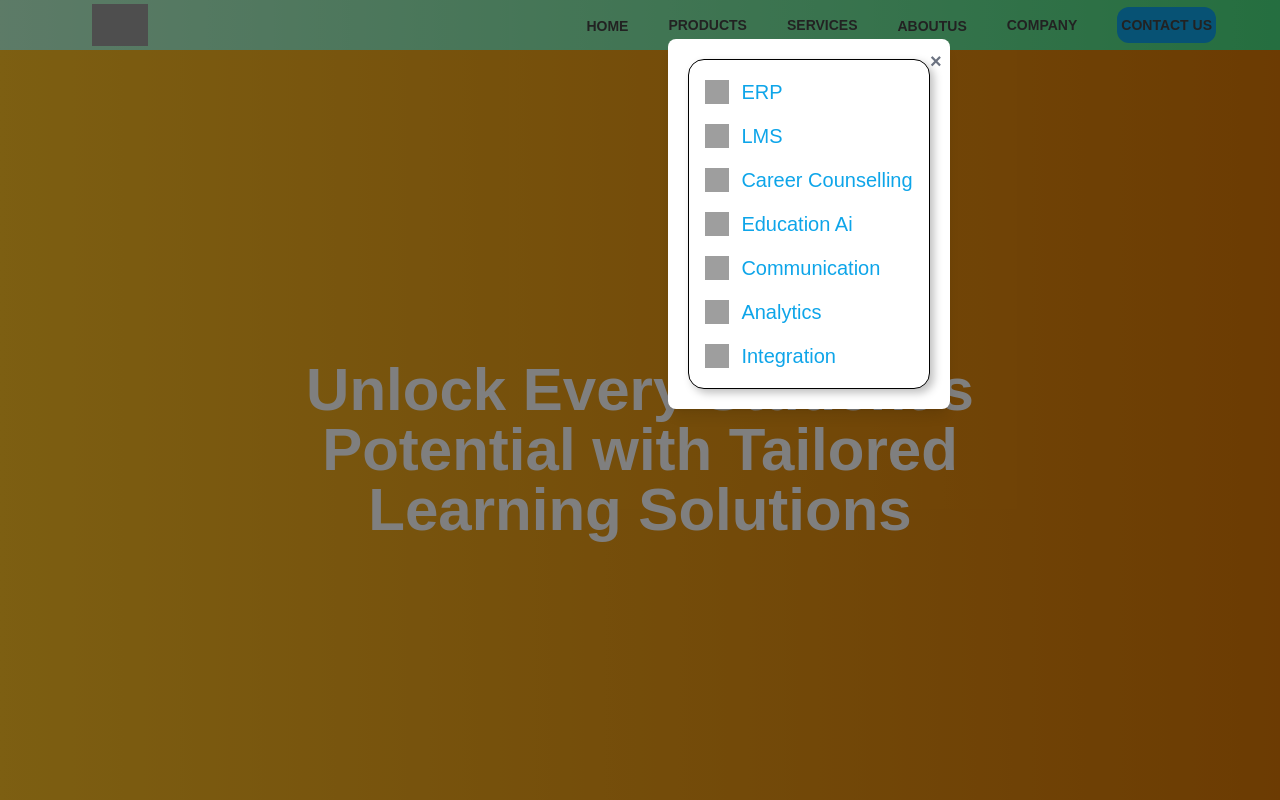
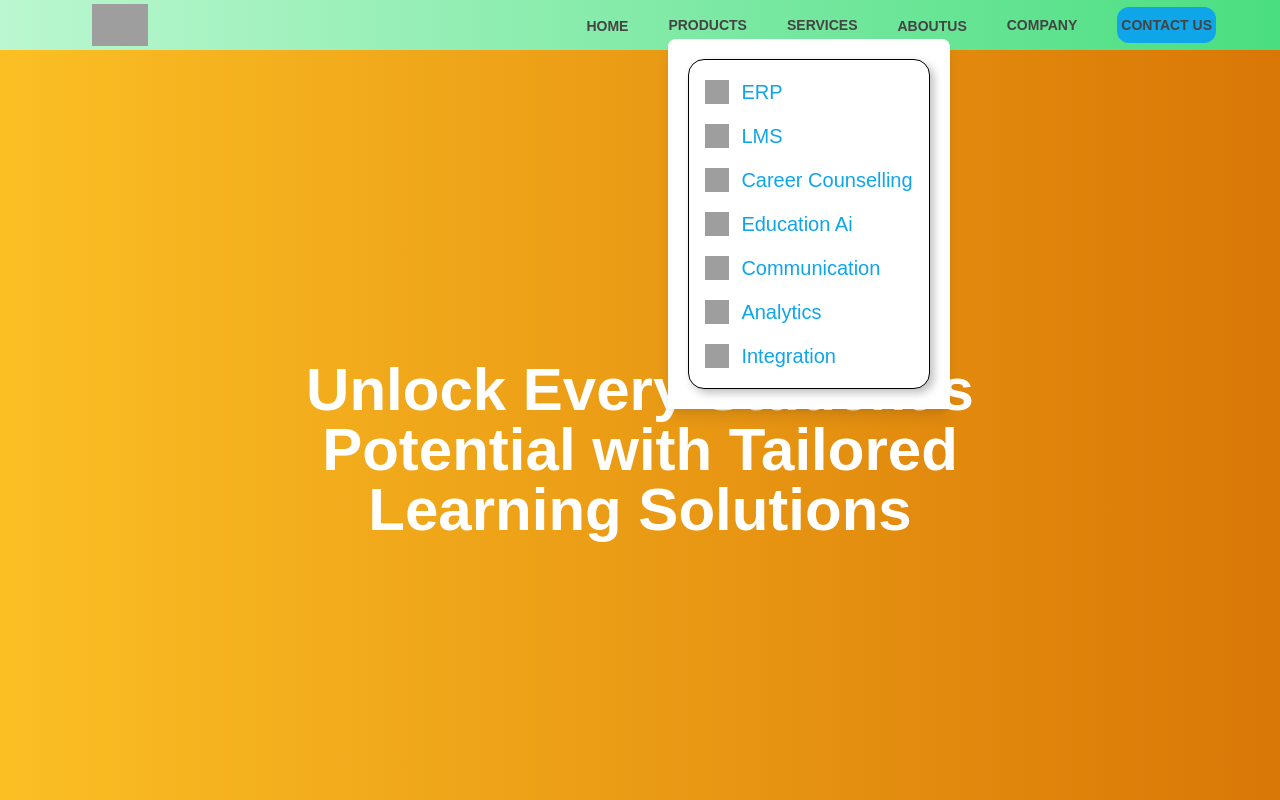
Before and after one commit to AJprSINGH/triz_app, a Next.js app: page / in a window 1280 px wide. Both pictures are taken after a click on the button "PRODUCTS". Shown: the top 800 px of the page. Built offline with nearby package versions, Linux system fonts and the light colour scheme; grey boxes are pictures that could not be loaded.

Commit message:
Header Updated

```diff
--- a/src/app/globals.css
+++ b/src/app/globals.css
@@ -46,3 +46,33 @@ body {
   max-height: 0;
   transition: max-height 0.5s ease-out;
 }
+
+/* Fade and Slide animation for menu */
+@keyframes fadeSlideIn {
+  0% {
+    opacity: 0;
+    transform: translateY(-20px);
+  }
+  100% {
+    opacity: 1;
+    transform: translateY(0);
+  }
+}
+
+.fade-slide-enter {
+  opacity: 0;
+  transform: translateY(-20px);
+}
+
+.fade-slide-enter-active {
+  animation: fadeSlideIn 0.5s forwards;
+}
+
+.fade-slide-exit {
+  opacity: 1;
+  transform: translateY(0);
+}
+
+.fade-slide-exit-active {
+  animation: fadeSlideIn 0.5s reverse forwards;
+}
--- a/src/pages/Header/Menu.jsx
+++ b/src/pages/Header/Menu.jsx
@@ -1,5 +1,4 @@
 import React from 'react';
-import MenuItem from './MenuItem';
 import { CSSTransition } from 'react-transition-group';
 import Link from 'next/link';  // Importing Link from Next.js
 import '../../app/globals.css';
--- a/src/pages/Header/NavBar.jsx
+++ b/src/pages/Header/NavBar.jsx
@@ -1,45 +1,35 @@
 import React, { useState, useRef } from 'react';
 import NavItem from './NavItem';
-import ContactButton from './ContactButton';
 import Menu from './Menu';
 import FeatureList from './FeatureList';
-import Link from 'next/link';  // Import Link from Next.js
+import Link from 'next/link';
 import './header.css';
 import { useRouter } from 'next/router';
+
 const navItems = [
-  { label: 'HOME', layerName: 'home', href: '/' },  // Add href for Home
+  { label: 'HOME', layerName: 'home', href: '/' },
   { label: 'PRODUCTS', layerName: 'products' },
   { label: 'SERVICES', layerName: 'services' },
-  { label: 'ABOUTUS', layerName: 'aboutus', href: '/aboutus' },  // Add href for About Us
+  { label: 'ABOUTUS', layerName: 'aboutus', href: '/aboutus' },
   { label: 'COMPANY', layerName: 'company' },
 ];
 
 function NavBar() {
   const [activeDropdown, setActiveDropdown] = useState(null);
-  const [dropdownPosition, setDropdownPosition] = useState({ top: 0, left: 0 });
+  const buttonRefs = useRef({});
+  const dropdownRef = useRef(null);
+  const router = useRouter();
 
-  const buttonRefs = useRef({});
-  const router = useRouter();  // Initialize useRouter hook
   const handleClick = () => {
-    router.push('/contactGlobal');  // Navigate to /contactGlobal
-  };
-  const handleDropdownToggle = (layerName) => {
-    if (activeDropdown === layerName) {
-      setActiveDropdown(null); // Close if clicking the same button
-    } else {
-      setActiveDropdown(layerName);
-
-      // Get the button's position using getBoundingClientRect
-      const buttonRect = buttonRefs.current[layerName].getBoundingClientRect();
-      setDropdownPosition({
-        top: buttonRect.bottom + window.scrollY, // Position dropdown below the button
-        left: buttonRect.left + window.scrollX, // Align with the button's left
-      });
-    }
+    router.push('/contactGlobal');
   };
 
-  const handleCloseOverlay = () => {
-    setActiveDropdown(null); // Close the dropdown
+  const handleDropdownToggle = (layerName) => {
+    setActiveDropdown(layerName); // Set active dropdown on hover
+  };
+
+  const handleMouseLeaveDropdown = () => {
+    setActiveDropdown(null); // Close dropdown when leaving the dropdown content
   };
 
   return (
@@ -54,22 +44,20 @@ function NavBar() {
         <nav className="flex flex-wrap gap-10 items-center my-auto max-md:max-w-full">
           {navItems.map((item) => (
             item.href ? (
-              // If href is provided, wrap the item with a Link component
               <Link key={item.layerName} href={item.href}>
                 <button
                   ref={(el) => (buttonRefs.current[item.layerName] = el)}
-                  onClick={() => handleDropdownToggle(item.layerName)}
+                  onMouseEnter={() => handleDropdownToggle(item.layerName)}
                   className="relative z-10 font-bold"
                 >
                   <NavItem label={item.label} layerName={item.layerName} />
                 </button>
               </Link>
             ) : (
-              // If no href, just render the button as usual
               <button
                 key={item.layerName}
                 ref={(el) => (buttonRefs.current[item.layerName] = el)}
-                onClick={() => handleDropdownToggle(item.layerName)}
+                onMouseEnter={() => handleDropdownToggle(item.layerName)}
                 className="relative z-10 font-bold"
               >
                 <NavItem label={item.label} layerName={item.layerName} />
@@ -83,28 +71,24 @@ function NavBar() {
       </header>
       {(activeDropdown === 'products' || activeDropdown === 'services') && (
         <div
-          className="fixed inset-0 bg-black bg-opacity-50 z-20"
-          onClick={handleCloseOverlay}
+          ref={dropdownRef}
+          className="ps-item absolute bg-white p-5 rounded-t-lg shadow-lg"
+          style={{
+            top: buttonRefs.current[activeDropdown]?.getBoundingClientRect().bottom + window.scrollY,
+            left: buttonRefs.current[activeDropdown]?.getBoundingClientRect().left + window.scrollX,
+            zIndex: 1000,  // Ensure dropdown is above other content
+          }}
         >
-          <div
-            className="relative bg-white p-5 rounded-lg shadow-lg"
-            style={{
-              position: 'absolute',
-              top: `${dropdownPosition.top}px`,
-              left: `${dropdownPosition.left}px`,
-              width: 'auto', // Adjust width as needed
-            }}
-            onClick={(e) => e.stopPropagation()} // Prevent click on menu from closing
-          >
-            {activeDropdown === 'products' && <Menu />}
-            {activeDropdown === 'services' && <FeatureList />}
-            <button
-              onClick={handleCloseOverlay}
-              className="absolute top-2 right-2 text-gray-500 hover:text-gray-800"
-            >
-              &times; {/* Close button */}
-            </button>
-          </div>
+          {activeDropdown === 'products' && (
+            <div onMouseLeave={handleMouseLeaveDropdown}>
+              <Menu />
+            </div>
+          )}
+          {activeDropdown === 'services' && (
+            <div onMouseLeave={handleMouseLeaveDropdown}>
+              <FeatureList />
+            </div>
+          )}
         </div>
       )}
     </>
--- a/src/pages/Header/header.css
+++ b/src/pages/Header/header.css
@@ -1,5 +1,5 @@
 /* Dropdown animation classes */
- .dropdown-enter {
+.dropdown-enter {
     opacity: 0;
     transform: translateY(-10px);
   }
@@ -60,3 +60,26 @@ nav button {
   nav .contact-button:hover::before {
     width: 0;
   }
+
+    /* Hover effect for nav links */
+    .ps-item:hover {
+      color: #5abe41;
+    }
+
+    /* Create a line under the nav item */
+    .ps-item::before {
+      content: '';
+      display: block;
+      height: 10px;
+      background-color: #f59f0a;
+      position: absolute;
+      top: 100%; /* Position the line below the text */
+      left: 0;
+      width: 0%;
+      transition: all ease-in-out 250ms;
+    }
+
+    /* Expand the line width on hover */
+    .ps-item:hover::before {
+      width: 100%;
+    }
```
